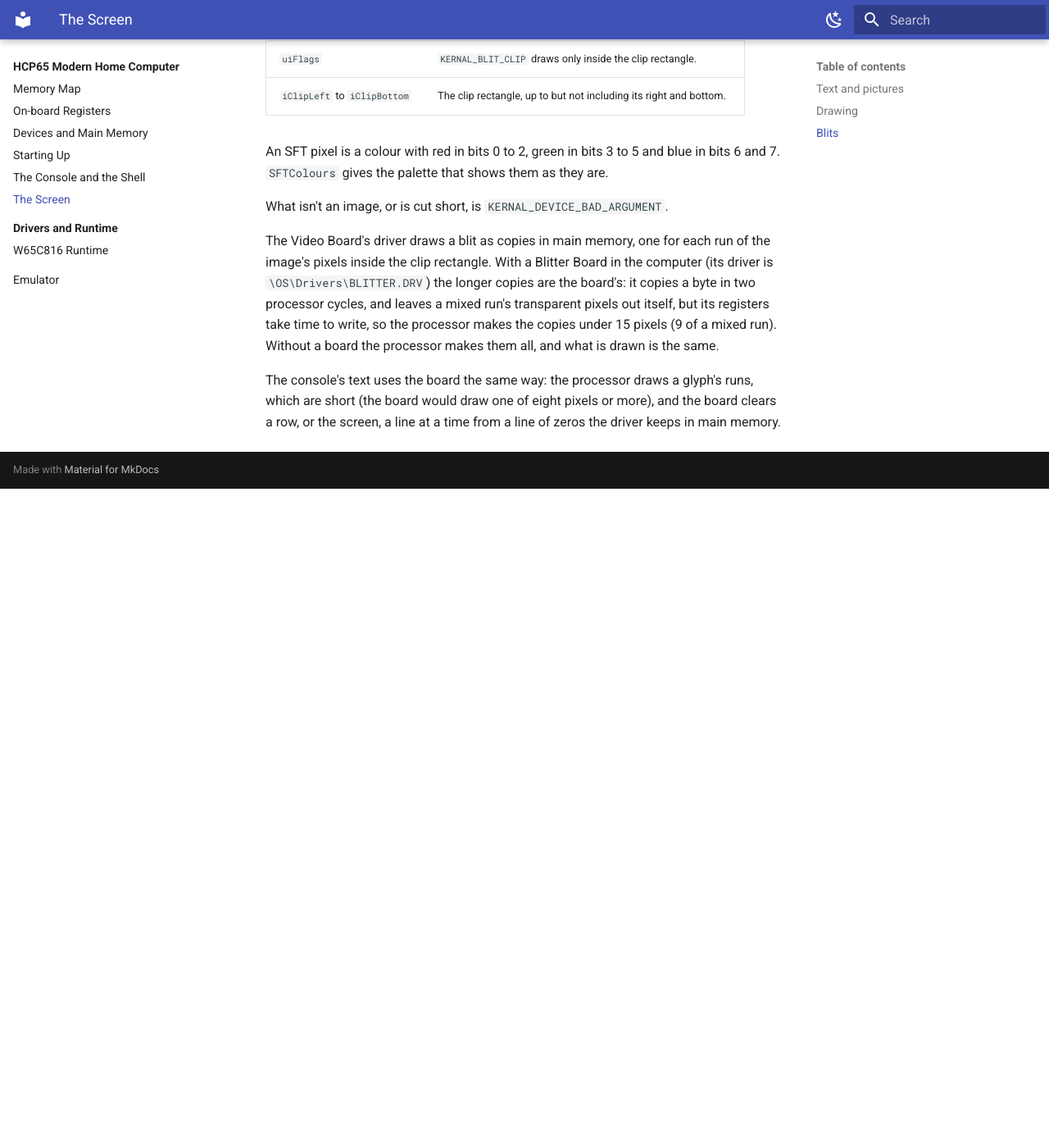
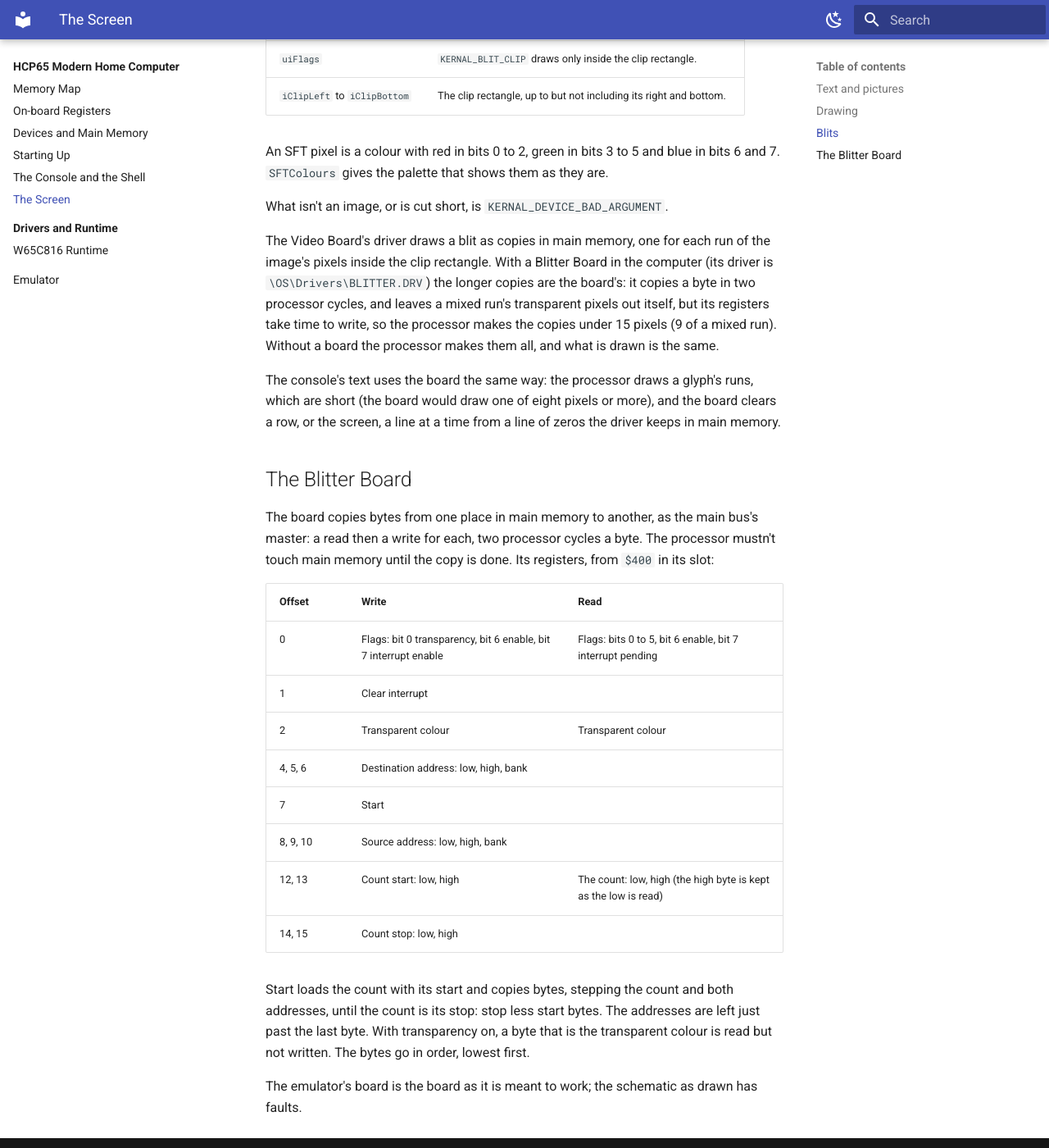
Before and after one commit to andrewpaterson/HCP65, an MkDocs documentation site: the page built from Website/docs/hcp65/screen.md, in a window 1280 px wide and 1400 px high, scrolled down 2153 px. Shown: the whole window at 82% size. Built offline with MkDocs 1.6.1 and Material for MkDocs 9.7.7, drawn with Linux system fonts in a browser that asks for light colours; plug-ins that fetch from the network failed and are left out; before the commit the page ends 2749 px from its top, so only the background shows below that.

Commit message:
The screen page describes the Blitter Board, its registers and how the console and blits use it.

```diff
--- a/Website/docs/hcp65/screen.md
+++ b/Website/docs/hcp65/screen.md
@@ -80,3 +80,27 @@ processor makes them all, and what is drawn is the same.
 The console's text uses the board the same way: the processor draws a glyph's runs, which are
 short (the board would draw one of eight pixels or more), and the board clears a row, or the
 screen, a line at a time from a line of zeros the driver keeps in main memory.
+
+## The Blitter Board
+
+The board copies bytes from one place in main memory to another, as the main bus's master: a read
+then a write for each, two processor cycles a byte.  The processor mustn't touch main memory until
+the copy is done.  Its registers, from `$400` in its slot:
+
+| Offset | Write | Read |
+|---|---|---|
+| 0 | Flags: bit 0 transparency, bit 6 enable, bit 7 interrupt enable | Flags: bits 0 to 5, bit 6 enable, bit 7 interrupt pending |
+| 1 | Clear interrupt | |
+| 2 | Transparent colour | Transparent colour |
+| 4, 5, 6 | Destination address: low, high, bank | |
+| 7 | Start | |
+| 8, 9, 10 | Source address: low, high, bank | |
+| 12, 13 | Count start: low, high | The count: low, high (the high byte is kept as the low is read) |
+| 14, 15 | Count stop: low, high | |
+
+Start loads the count with its start and copies bytes, stepping the count and both addresses, until
+the count is its stop: stop less start bytes.  The addresses are left just past the last byte.  With
+transparency on, a byte that is the transparent colour is read but not written.  The bytes go in
+order, lowest first.
+
+The emulator's board is the board as it is meant to work; the schematic as drawn has faults.
```
